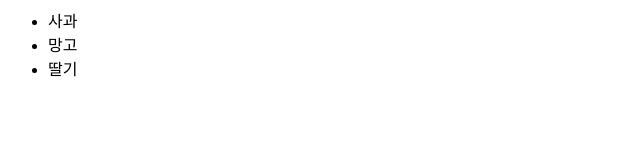
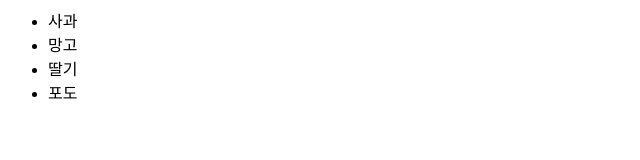
Before and after one commit to iceraingg/test, a plain HTML site: page index.html in a window 1280 px wide. Shown: the full height of the page, 0-640 px from the left. Drawn offline with Linux system fonts and the light colour scheme.

Commit message:
add grape

```diff
--- a/index.html
+++ b/index.html
@@ -5,6 +5,7 @@
  <li>사과</li>
  <li>망고</li>
  <li>딸기</li>
+ <li>포도</li>
 <ul>
 </body>
 </html>
```
